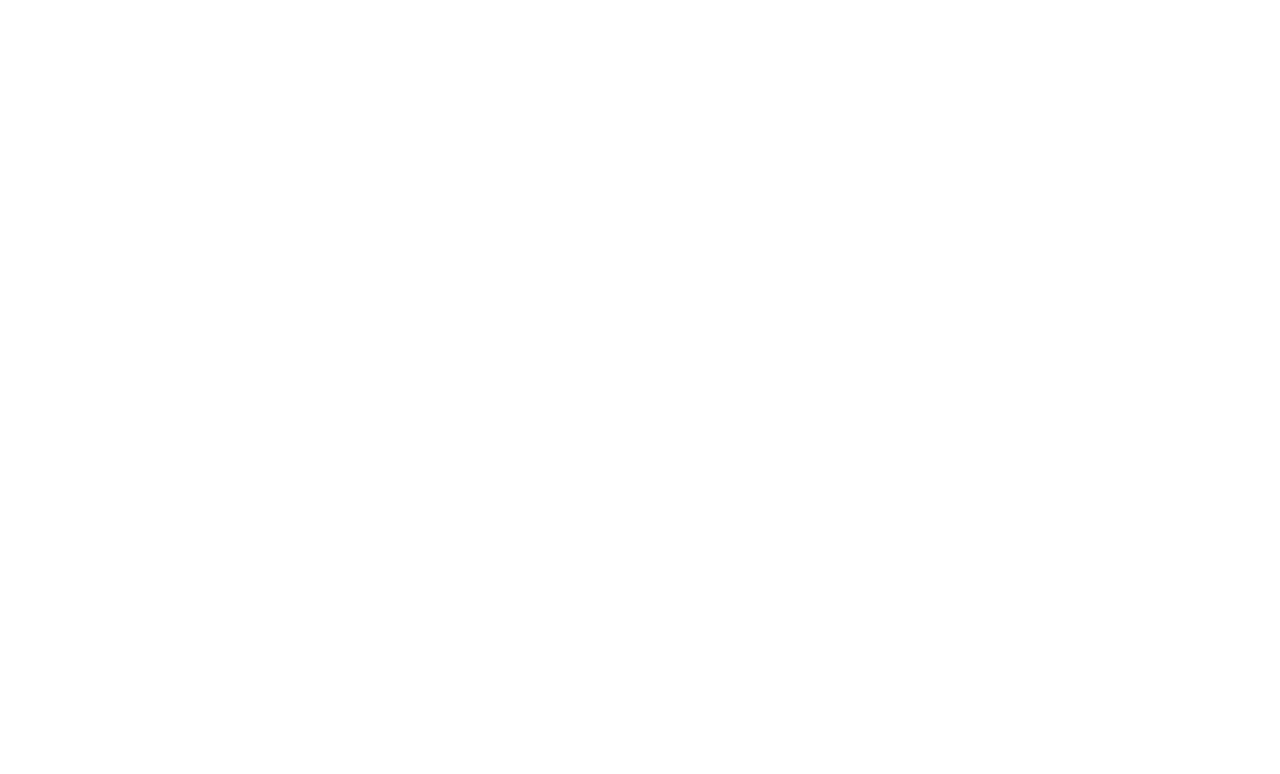
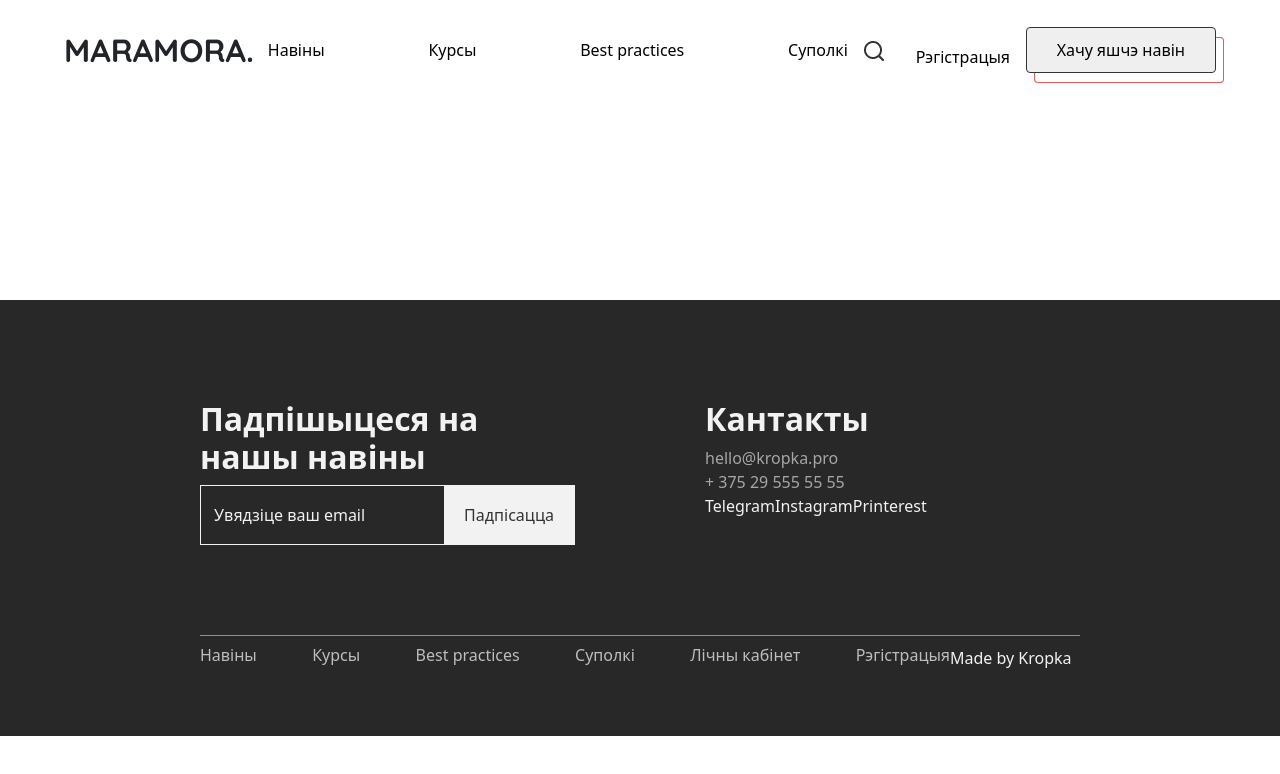
Before and after one commit to Boristhblade/hackaton, a React (Create React App) app: page /profile in a window 1280 px wide. Before the commit this address had no page. Shown: the top 774 px of the page. Built offline with nearby package versions, Linux system fonts and the light colour scheme; the HTML template or start-up script is replaced by a standard one.

Commit message:
start mailing axios requests

```diff
--- a/package.json
+++ b/package.json
@@ -6,6 +6,7 @@
     "@testing-library/jest-dom": "^5.16.5",
     "@testing-library/react": "^13.4.0",
     "@testing-library/user-event": "^13.5.0",
+    "axios": "^0.27.2",
     "bootstrap": "^5.2.1",
     "formik": "^2.2.9",
     "react": "^18.2.0",
--- a/src/App.jsx
+++ b/src/App.jsx
@@ -7,6 +7,7 @@
 import { Main } from './Pages/Main';
 import { Registration } from './Pages/Registration';
 import { Fillprofile } from './Pages/Fillprofile';
+import { Profile } from './Pages/Profile';
 
 function App() {
   return (
@@ -15,6 +16,7 @@
         <Route exact path='/' element={<Main />} />
         <Route exact path='/registration' element={<Registration />} />
         <Route exact path='/profilefill' element={<Fillprofile />} />
+        <Route exact path='/profile' element={<Profile />} />
       </Routes>
     </Router>
   );
--- /dev/null
+++ b/src/Components/ProfileInfo/index.jsx
@@ -0,0 +1,10 @@
+import './ProfileInfo.css';
+import React from 'react';
+
+export function ProfileInfo() {
+  return (
+    <div className='profile-container'>
+
+    </div>
+  )
+}
--- a/src/Components/RegForm/index.jsx
+++ b/src/Components/RegForm/index.jsx
@@ -3,6 +3,7 @@
 import { Form, Button } from "react-bootstrap";
 import { object, string } from "yup";
 import { useNavigate } from 'react-router';
+import axios from "axios";
 import './RegForm.css';
 
 export function RegForm() {
@@ -24,6 +25,13 @@
     validateOnBlur: false,
     validateOnChange: false,
     onSubmit: (values) => {
+      axios.post('/wp-json/jwt-auth/v1/token', values)
+        .then(({ data }) => {
+          console.log(data);
+          localStorage.setItem('userId', JSON.stringify(data.token));
+          localStorage.setItem('userName', JSON.stringify(data.user_nicename));
+          localStorage.setItem('userEmail', JSON.stringify(data.user_email));
+        })
       console.log(values);
       navigate('/profilefill');
     }
--- /dev/null
+++ b/src/Pages/Profile.jsx
@@ -0,0 +1,14 @@
+import React from "react";
+import { Header } from "../Components/Header";
+import { Footer } from "../Components/Footer";
+import { ProfileInfo } from "../Components/ProfileInfo";
+
+export function Profile() {
+  return (
+    <>
+      <Header />
+      <ProfileInfo />
+      <Footer />
+    </>
+  )
+}
```
Also changed, not shown: src/Components/ProfileInfo/ProfileInfo.css (added), 1 other file (tests, documents, lock files or other folders).
